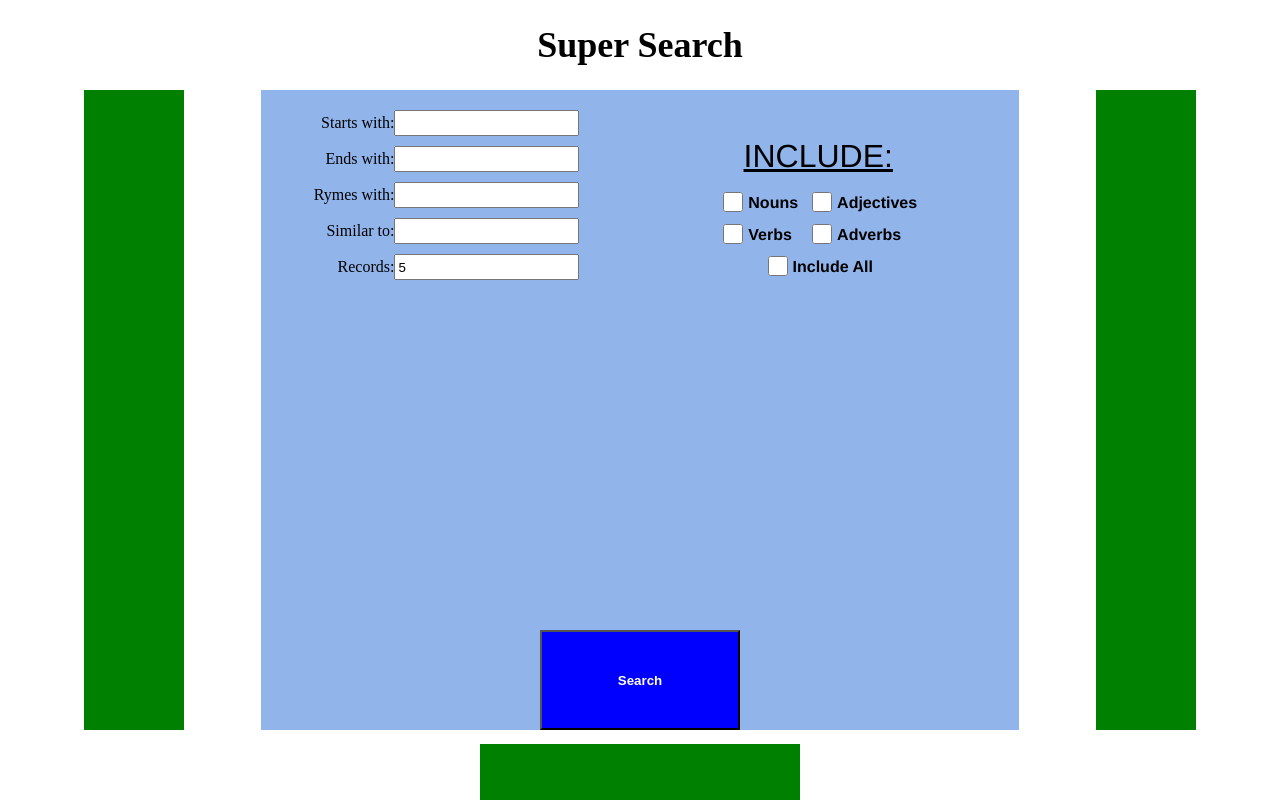
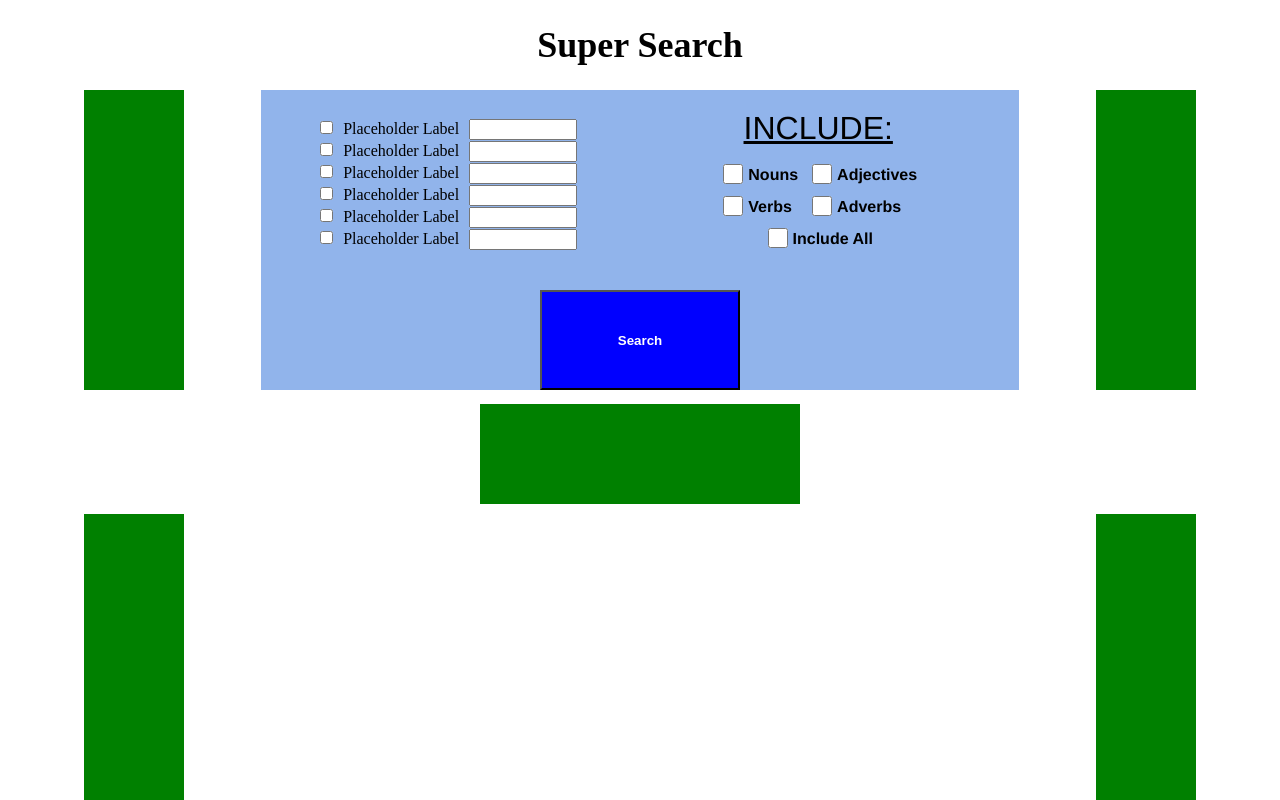
Before and after one commit to UltravioletVoodoo/Super_Search, a Next.js app: page / in a window 1280 px wide. Shown: the top 800 px of the page. Built offline with nearby package versions, Linux system fonts and the light colour scheme.

Commit message:
componentized text input

```diff
--- a/components/SearchInput.js
+++ b/components/SearchInput.js
@@ -2,6 +2,7 @@
 import arrayContains from '../util/arrayContains';
 import { phoneSize, tabletSize } from '../util/globalContants';
 import CheckboxCombo from './checkboxCombo';
+import TextFilterInput from './textFilterInput';
 
 export default function SearchInput(props) {
     const { setter } = props;
@@ -144,7 +145,7 @@
         <>
             <div className="inputContainer">
                 <div className="inputSetContainer textInputContainer">
-                    <div className="InputAligner">
+                    {/* <div className="InputAligner">
                         <div className="textInputContainer">
                             <label className="inputText" htmlFor="startsWith">Starts with:</label>
                             <input className="inputText inputTextBar" type="text" id="startsWith" value={searchObject.startsWith} onChange={handleStartsWithChange}></input>
@@ -165,7 +166,15 @@
                             <label className="inputText" htmlFor="numResults">Records:</label>
                             <input className="inputText inputTextBar" type="number" id="numResults" value={searchObject.numResults} onChange={handleNumResultsChange}></input>
                         </div>
-                    </div>
+                    </div> */}
+
+                    <TextFilterInput />
+                    <TextFilterInput />
+                    <TextFilterInput />
+                    <TextFilterInput />
+                    <TextFilterInput />
+                    <TextFilterInput />
+
                 </div>
                 <div className="inputSetContainer checkboxesContainer">
                     <div className="checkboxesInclude">INCLUDE:</div>
@@ -197,6 +206,7 @@
                     position: relative;
                     width: 49%;
                     margin: 20px 0 20px 0;
+                    text-align: center;
                 }
                 .checkboxesContainer {
                     text-align: center;
@@ -217,7 +227,6 @@
                     display: block;
                     left-align: center;
                 }
-
                 .InputAligner {
                     height: 100%;
                     position: relative;
--- /dev/null
+++ b/components/textFilterInput.js
@@ -0,0 +1,22 @@
+export default function TextFilterInput() {
+    return (
+        <>
+            <div>
+                <input className="checkbox" type="checkbox"></input>
+                <label className="label">Placeholder Label</label>
+                <input className="input" type="text"></input>
+            </div>
+            <style jsx>{`
+                .checkbox {
+                    margin-right: 10px;
+                }
+                .label {
+                    margin-right: 10px;
+                }
+                .input {
+                    width: 100px;
+                }
+            `}</style>
+        </>
+    );
+}
--- a/pages/index.js
+++ b/pages/index.js
@@ -57,7 +57,7 @@
       .container {
         display: inline-block;
         position: relative;
-        height: 80vh;
+        height: 300px;
       }
       .leftContainer {
         width: 20%;
```
